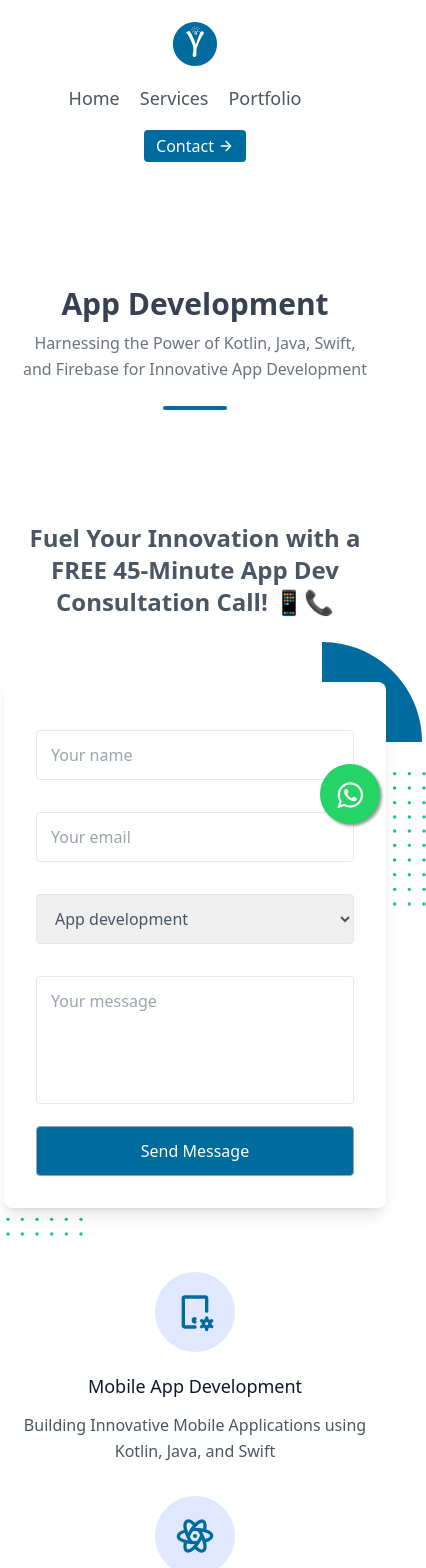
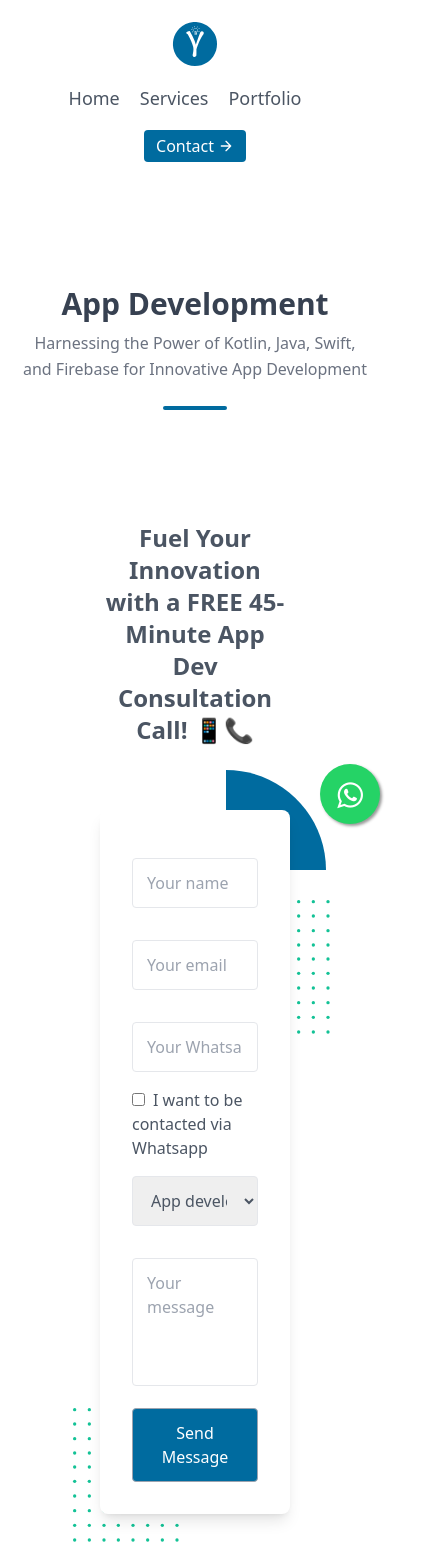
Before and after one commit to ArkaPrabhaChowdhury/gamma, a React (Vite) app: page /app-development in a window 390 px wide. Shown: the top 1568 px of the page, 426 px wide, since content can reach past the window. Built offline with nearby package versions, Linux system fonts and the light colour scheme.

Commit message:
responsive and contact form changes

```diff
--- a/src/components/ContactForm.jsx
+++ b/src/components/ContactForm.jsx
@@ -7,6 +7,8 @@ const ContactForm = ({service}) => {
   const [email, setEmail] = useState("");
   const [message, setMessage] = useState("");
   const [selectedOption, setSelectedOption] = useState("");
+  const [contact,setContact]=useState("");
+  const [phone,setPhone] = useState("");
   const finalSelectedOption = selectedOption || "Others";
 
   useEffect(() => {
@@ -44,9 +46,6 @@ const ContactForm = ({service}) => {
     } else if (email == "") {
       toast("Please enter your email");
       return;
-    } else if (message == "") {
-      toast("Please enter your message");
-      return;
     }
     fetch(
       "https://24cv70uwh3.execute-api.ap-northeast-1.amazonaws.com/default/sendContactEmail",
@@ -60,13 +59,25 @@ const ContactForm = ({service}) => {
         body: JSON.stringify({
           senderName: name,
           senderEmail: email,
+          phone:phone,
+          contact:contact,
           message: message,
           selectedOption: finalSelectedOption,
         }),
       }
     );
     toast("Thanks for reaching out! We will contact you soon.");
+    setMessage("");
   };
+
+  const handleWhatsappChange = (e) => {
+    if(e.target.checked){
+      setContact("Contact me via Whatsapp");
+    }
+    else{
+      setContact("Contact me via email only");
+    }
+  }
   return (
     <div>
       <div className="relative p-8 bg-white rounded-lg shadow-lg sm:p-12">
@@ -84,6 +95,22 @@ const ContactForm = ({service}) => {
           value={email}
           className="border-[f0f0f0] w-full rounded border py-3 my-4 px-[14px] text-base text-body-color outline-none focus:border-gray-400 focus-visible:shadow-none"
         />
+        <input
+          type="text"
+          onChange={(e) => setPhone(e.target.value)}
+          placeholder="Your Whatsapp number (preferred)"
+          value={phone}
+          className="border-[f0f0f0] w-full rounded border py-3 my-4 px-[14px] text-base text-body-color outline-none focus:border-gray-400 focus-visible:shadow-none"
+        />
+        <input
+          type="checkbox"
+          className="mr-2"
+          id="whatsapp"
+          name="whatsapp"
+          value="whatsapp"
+          onChange={handleWhatsappChange}
+        />
+        <label for="whatsapp">I want to be contacted via Whatsapp</label>
         <select
           onChange={(e) => setSelectedOption(e.target.value)}
           value={selectedOption}
--- a/src/components/pages/app.jsx
+++ b/src/components/pages/app.jsx
@@ -59,7 +59,7 @@ const AppDevelopmentPage = () => {
               <div className="w-16 h-1 rounded-full bg-[#006b9f] inline-flex"></div>
             </div>
           </div>
-          <div className="flex flex-wrap sm:-m-4 -mx-4 -mb-10 -mt-4 md:space-y-0 space-y-6">
+          <div className="flex flex-wrap px-24 sm:-m-4 -mx-4 -mb-10 -mt-4 md:space-y-0 space-y-6">
             <div className="md:w-1/2 order-2 md:order-1 pt-12 md:pt-0">
             <div className="p-4 md:w-1/2 flex flex-col text-center items-center">
               <div className="w-20 h-20 inline-flex items-center justify-center rounded-full bg-indigo-100 text-[#006b9f] mb-5 flex-shrink-0">
--- a/src/components/pages/consultancy.jsx
+++ b/src/components/pages/consultancy.jsx
@@ -61,7 +61,7 @@ const ConsultantPage = () => {
               <div className="w-16 h-1 rounded-full bg-[#006b9f] inline-flex"></div>
             </div>
           </div>
-          <div className="flex flex-wrap sm:-m-4 -mx-4 -mb-10 -mt-4 md:space-y-0 space-y-6">
+          <div className="flex flex-wrap px-24 sm:-m-4 -mx-4 -mb-10 -mt-4 md:space-y-0 space-y-6">
             <div className="md:w-1/2 order-2 md:order-1 pt-12 md:pt-0">
               <div className="p-4 md:w-1/2 flex flex-col text-center items-center">
                 <div className="w-20 h-20 inline-flex items-center justify-center rounded-full bg-indigo-100 text-[#006b9f] mb-5 flex-shrink-0">
--- a/src/components/pages/design.jsx
+++ b/src/components/pages/design.jsx
@@ -57,7 +57,7 @@ const DesignPage = () => {
               <div className="w-16 h-1 rounded-full bg-[#006b9f] inline-flex"></div>
             </div>
           </div>
-          <div className="flex flex-wrap sm:-m-4 -mx-4 -mb-10 -mt-4 md:space-y-0 space-y-6">
+          <div className="flex flex-wrap px-24 sm:-m-4 -mx-4 -mb-10 -mt-4 md:space-y-0 space-y-6">
             <div className="md:w-1/2 order-2 md:order-1 pt-12 md:pt-0">
               <div className="p-4 md:w-1/2 flex flex-col text-center items-center">
                 <div className="w-20 h-20 inline-flex items-center justify-center rounded-full bg-indigo-100 text-[#006b9f] mb-5 flex-shrink-0">
--- a/src/components/pages/digital.jsx
+++ b/src/components/pages/digital.jsx
@@ -62,7 +62,7 @@ const DigitalPage = () => {
               <div className="w-16 h-1 rounded-full bg-[#006b9f] inline-flex"></div>
             </div>
           </div>
-          <div className="flex flex-wrap sm:-m-4 -mx-4 -mb-10 -mt-4 md:space-y-0 space-y-6">
+          <div className="flex flex-wrap px-24 sm:-m-4 -mx-4 -mb-10 -mt-4 md:space-y-0 space-y-6">
             <div className="md:w-1/2 order-2 md:order-1 pt-12 md:pt-0">
               <div className="p-4 md:w-1/2 flex flex-col text-center items-center">
                 <div className="w-20 h-20 inline-flex items-center justify-center rounded-full bg-indigo-100 text-[#006b9f] mb-5 flex-shrink-0">
--- a/src/components/pages/software.jsx
+++ b/src/components/pages/software.jsx
@@ -62,7 +62,7 @@ const SoftwareDevelopmentPage = () => {
                 <div className="w-16 h-1 rounded-full bg-[#006b9f] inline-flex"></div>
               </div>
             </div>
-            <div className="flex flex-wrap sm:-m-4 -mx-4 -mb-10 -mt-4 md:space-y-0 space-y-6">
+            <div className="flex flex-wrap px-24 sm:-m-4 -mx-4 -mb-10 -mt-4 md:space-y-0 space-y-6">
               <div className="md:w-1/2 order-2 md:order-1 pt-12 md:pt-0">
                 <div className="p-4 md:w-1/2 flex flex-col text-center items-center">
                   <div className="w-20 h-20 inline-flex items-center justify-center rounded-full bg-indigo-100 text-[#006b9f] mb-5 flex-shrink-0">
--- a/src/components/pages/web.jsx
+++ b/src/components/pages/web.jsx
@@ -50,7 +50,7 @@ const WebDevelopmentPage = () => {
         <meta property="og:site_name" content="Gamma Innovations" />
       </Helmet>
       <NavBar service={true} />
-      <div className="flex flex-wrap">
+      <div className="flex flex-wrap px-40">
         <div className="w-full p-4">
           <section className="text-gray-600 body-font pb-12">
             <div className="container px-5 py-12 mx-auto">
```
